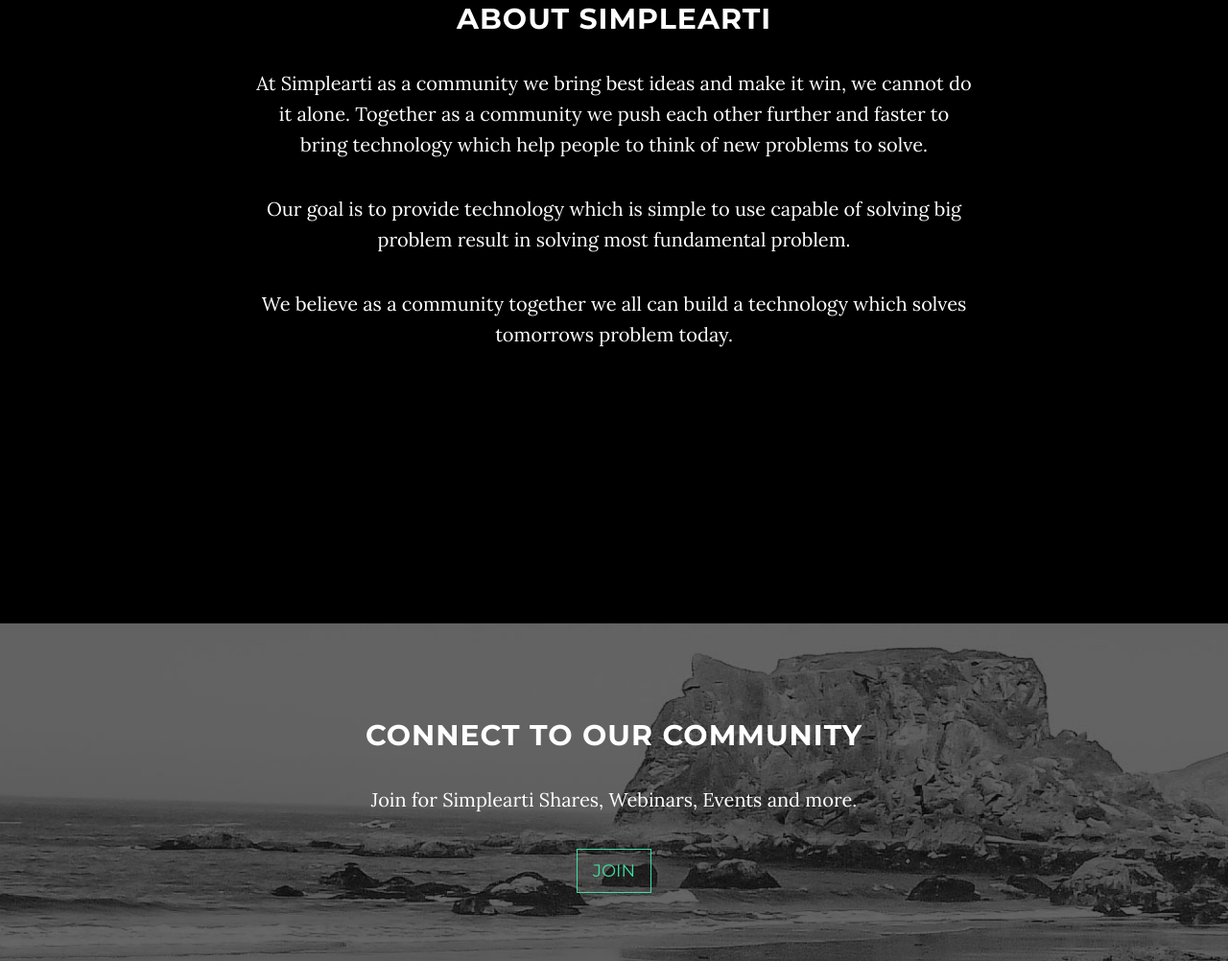
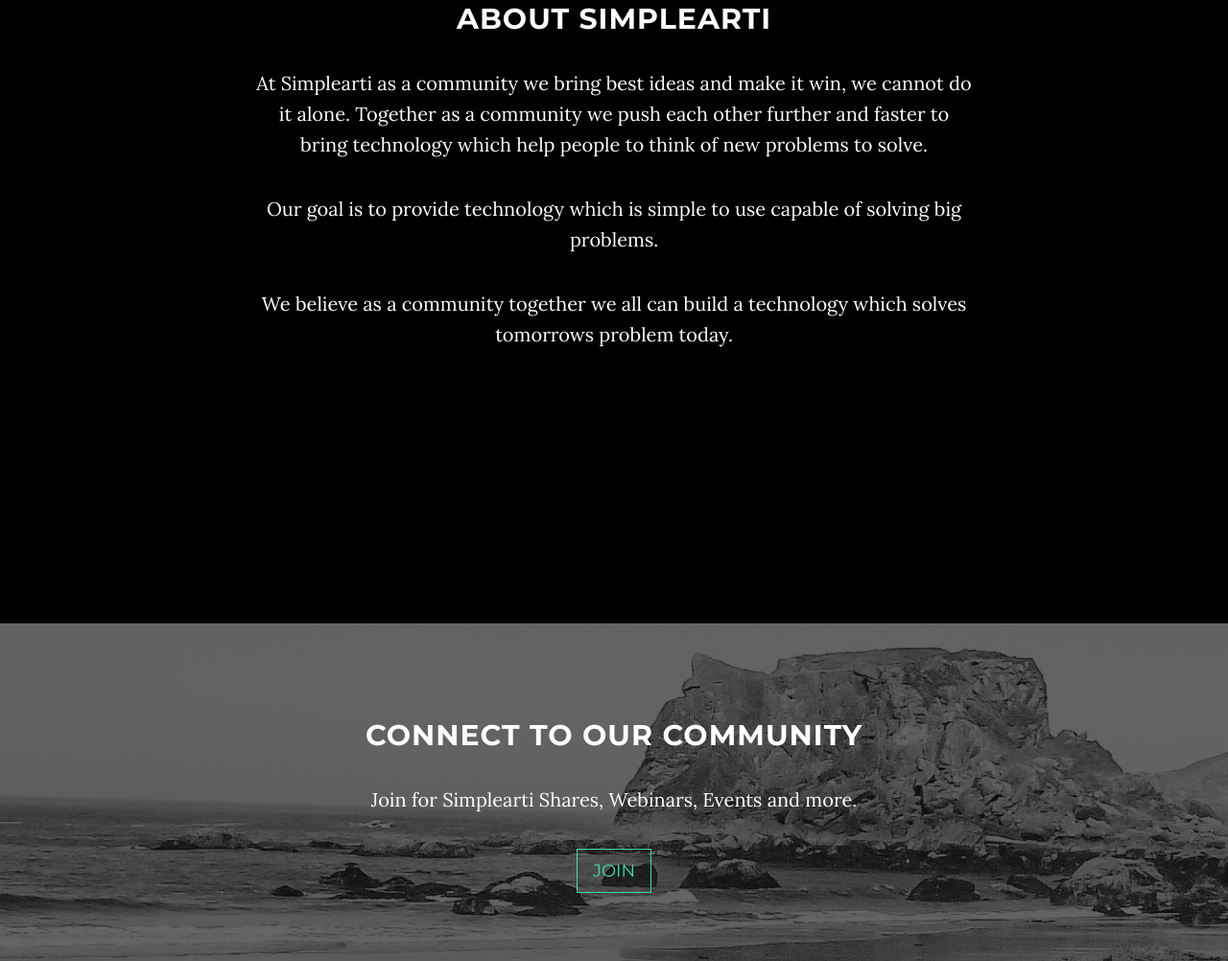
Before and after one commit to simplearti/website, a website: page index.html in a window 1280 px wide. Shown: the part 1047-2049 px from the top of the page at 96% size. Drawn offline with nearby package versions, Linux system fonts and the light colour scheme; some packages are replaced by stand-ins of ours.

Commit message:
Updated About Section

```diff
--- a/index.html
+++ b/index.html
@@ -92,7 +92,7 @@
             <div class="col-lg-8 col-lg-offset-2">
                 <h2>About Simplearti</h2>
                 <p>At Simplearti as a community we bring best ideas and make it win, we cannot do it alone. Together as a community we push each other further and faster to bring technology which help people to think of new problems to solve.</p>
-                <p>Our goal is to provide technology which is simple to use capable of solving big problem result in solving most fundamental problem.</p>
+                <p>Our goal is to provide technology which is simple to use capable of solving big problems.</p>
                 <p>We believe as a community together we all can build a technology which solves tomorrows problem today.</p>
             </div>
         </div>
```
